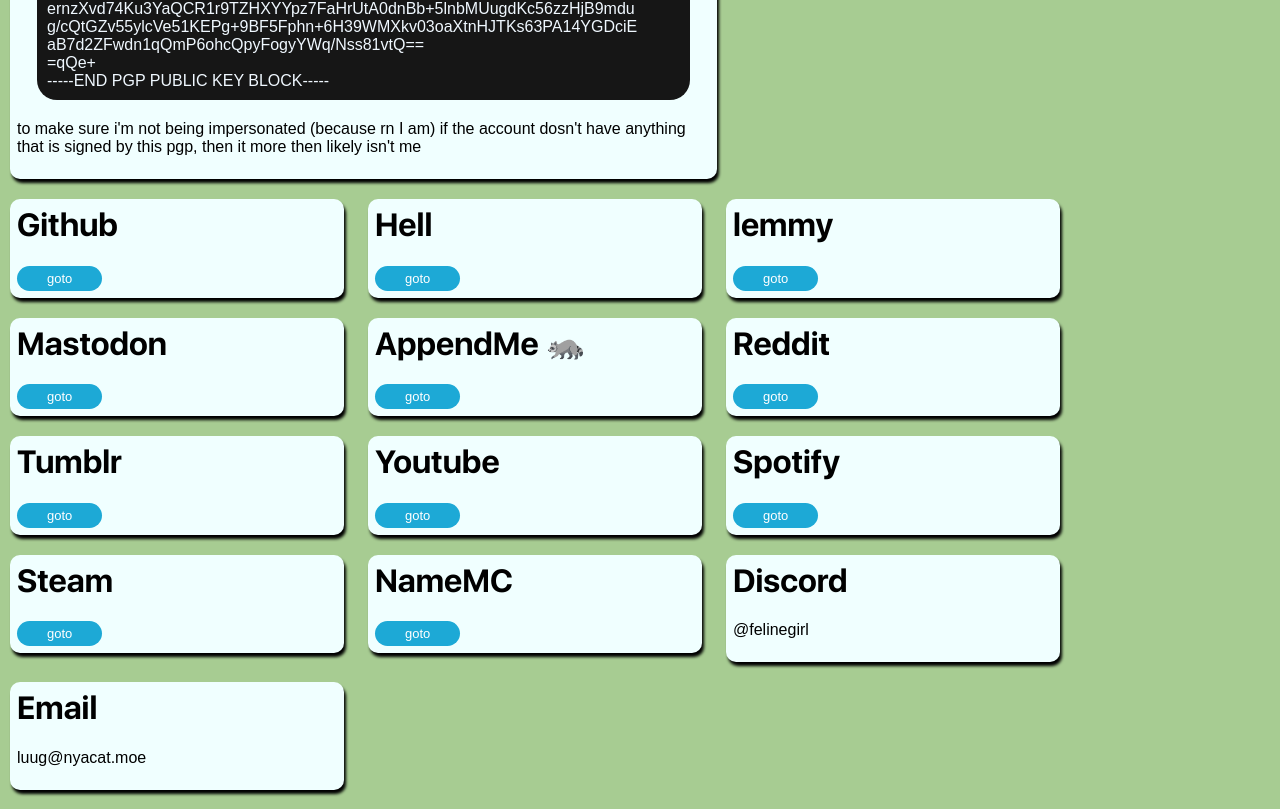
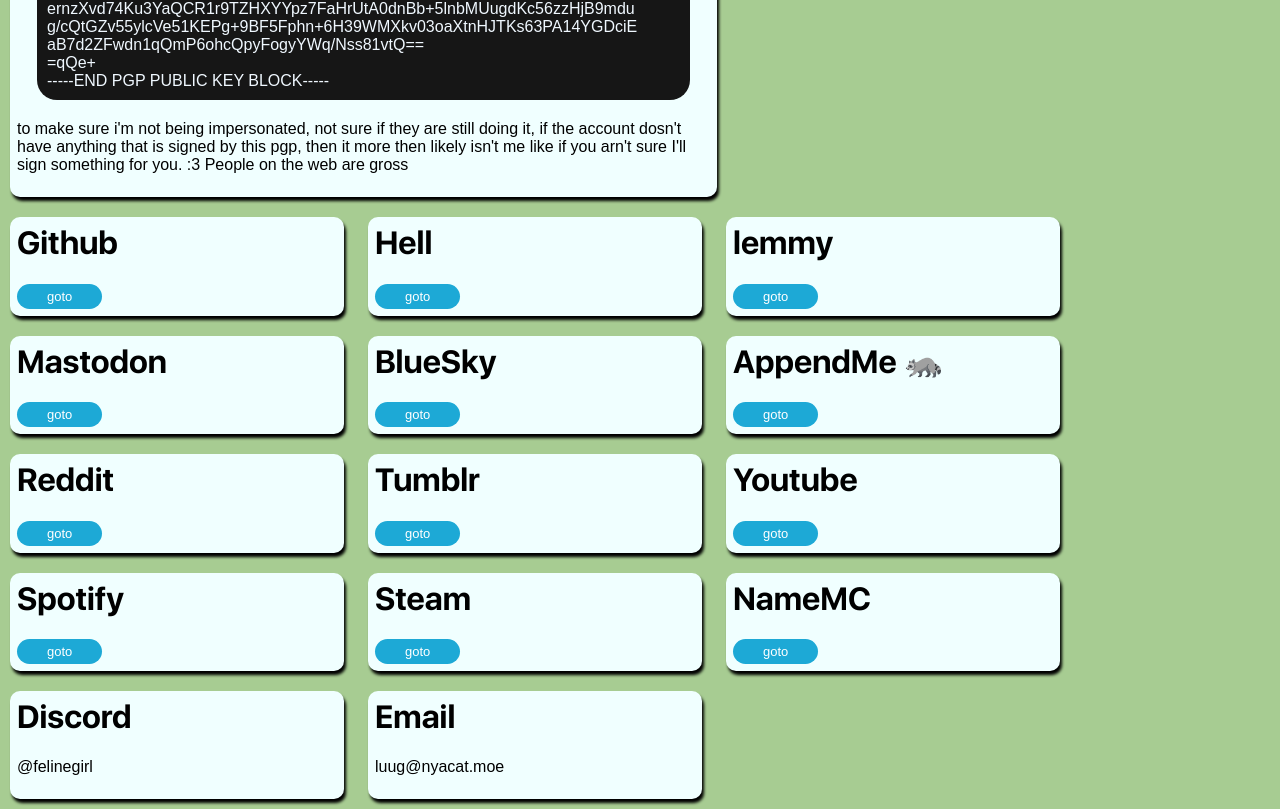
Before and after one commit to LunaLeTuna/LunaLeTuna.github.io, a website: page media.html in a window 1280 px wide. Shown: the part 820-1629 px from the top of the page. Drawn offline with Linux system fonts and the light colour scheme.

Commit message:
Update media.html

```diff
--- a/media.html
+++ b/media.html
@@ -112,7 +112,9 @@
 =qQe+
 -----END PGP PUBLIC KEY BLOCK-----
                         </p>
-                    <p>to make sure i'm not being impersonated (because rn I am) if the account dosn't have anything that is signed by this pgp, then it more then likely isn't me</p>
+                    <p>to make sure i'm not being impersonated, not sure if they are still doing it, if the account dosn't have anything that is signed by this pgp, then it more then likely isn't me
+like if you arn't sure I'll sign something for you. :3
+People on the web are gross</p>
                 </div>
                 <img class="the_two" src="images/media_page_stuff.png" />
             </div>
@@ -131,6 +133,10 @@
             <div id="tab">
                 <h1>Mastodon</h1>
                 <a href="https://tech.lgbt/deck/@feline"><button>goto</button></a>
+            </div>
+            <div id="tab">
+                <h1>BlueSky</h1>
+                <a href="https://bsky.app/profile/nyacat.moe"><button>goto</button></a>
             </div>
             <div id="tab">
                 <h1>AppendMe 🦝</h1>
```
